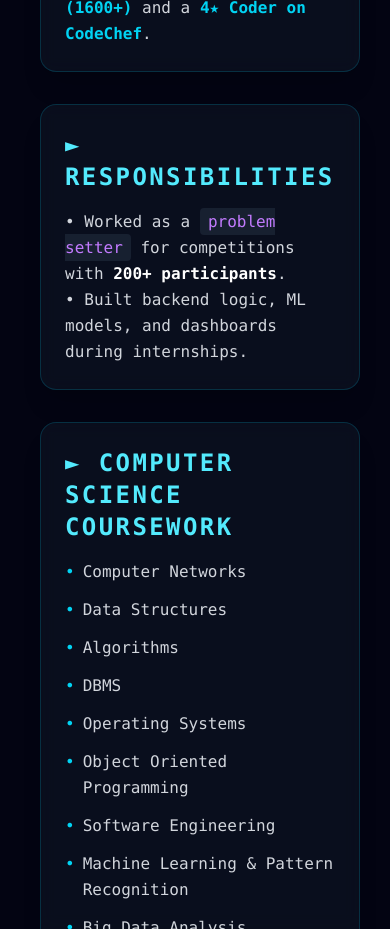
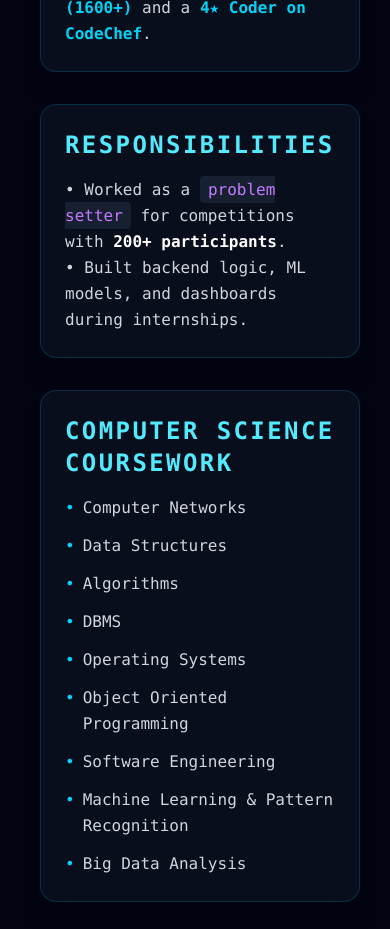
Before and after one commit to VibhorSaxena-23/portfolio-vibhor, a Next.js app: page /about in a window 390 px wide. Shown: the part 940-1869 px from the top of the page. Built offline with nearby package versions, Linux system fonts and the light colour scheme; a web font is replaced by a local one.

Commit message:
Fix intro mobile view and about me

```diff
--- a/src/components/about.tsx
+++ b/src/components/about.tsx
@@ -105,7 +105,7 @@ export default function About() {
         {/* Responsibilities */}
         <motion.div variants={fadeInUp} className={cardStyle}>
           <h3 className="text-2xl sm:text-3xl font-bold uppercase tracking-widest mb-4 text-cyan-300">
-            ► Responsibilities
+            Responsibilities
           </h3>
           <p>
             • Worked as a{" "}
@@ -122,7 +122,7 @@ export default function About() {
         {/* Coursework */}
         <motion.div variants={fadeInUp} className={cardStyle}>
           <h3 className="text-2xl sm:text-3xl font-bold uppercase tracking-widest mb-4 text-cyan-300">
-            ► Computer Science Coursework
+            Computer Science Coursework
           </h3>
           <ul className="grid grid-cols-1 sm:grid-cols-2 gap-3">
             {[
```
